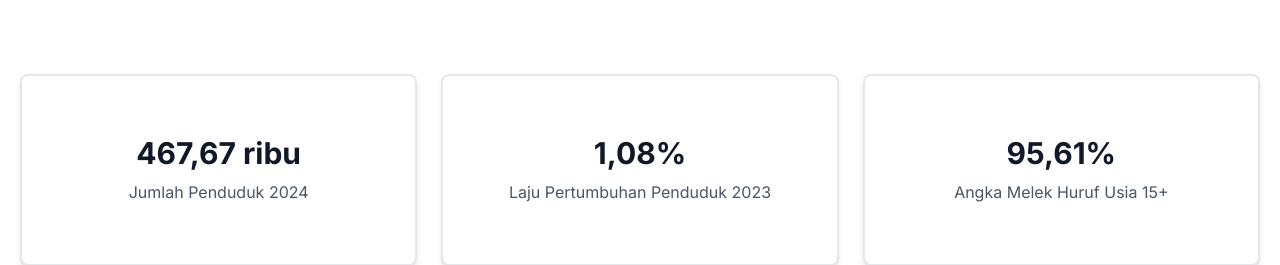
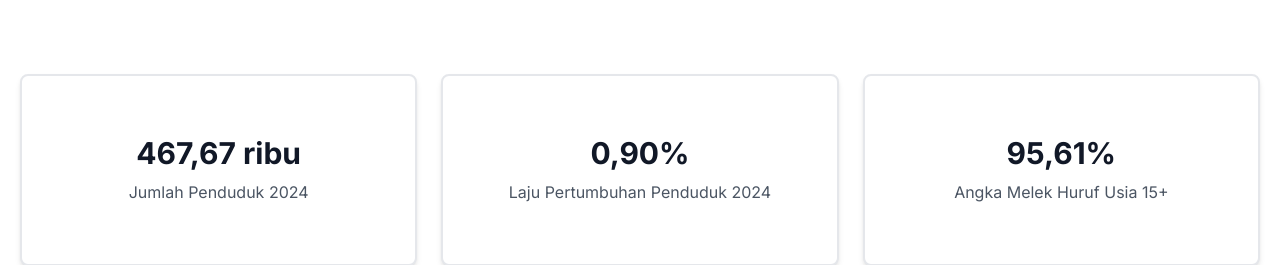
Before and after one commit to zendaokaofficial/pst-from-anywhere, a Next.js app: page / in a window 1280 px wide. Shown: the part 980-1245 px from the top of the page. Built offline with nearby package versions, Linux system fonts and the light colour scheme.

Commit message:
Update Content.jsx
Update LPP 2024

```diff
--- a/src/app/components/Content.jsx
+++ b/src/app/components/Content.jsx
@@ -7,8 +7,8 @@ const StatsSection = () => {
       value: "467,67 ribu"
     },
     {
-      title: "Laju Pertumbuhan Penduduk 2023",
-      value: "1,08%"
+      title: "Laju Pertumbuhan Penduduk 2024",
+      value: "0,90%"
     },
     {
       title: "Angka Melek Huruf Usia 15+",
```
